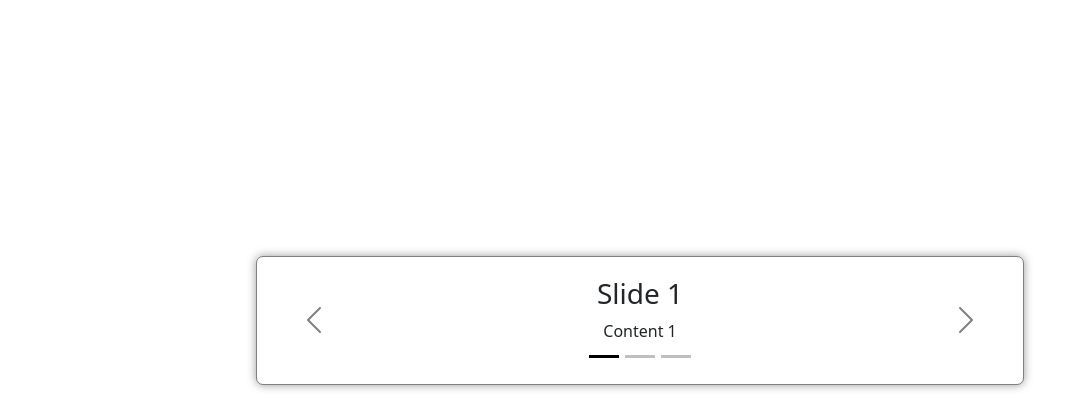
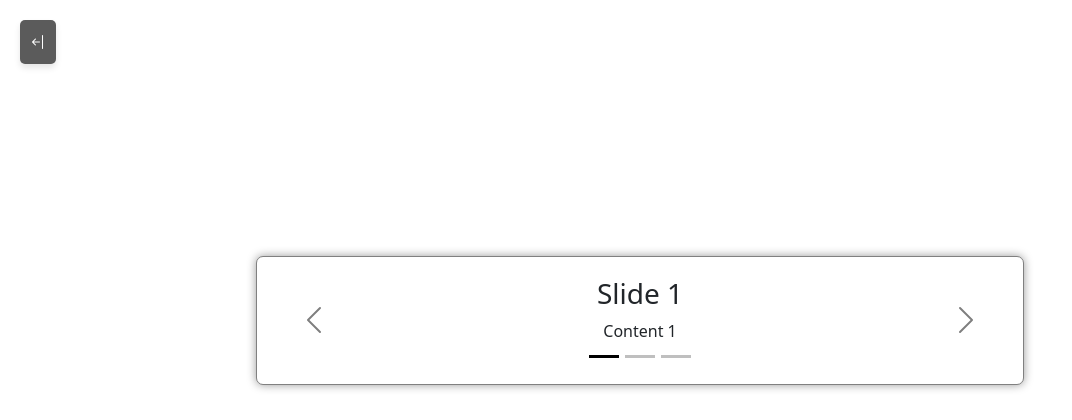
Before and after one commit to CelynChew/CITS3403, a Flask app: page /tutorial in a window 1280 px wide. Shown: the top 420 px of the page, without its empty margins (0-1072 px from the left). Run offline with Flask 3, Linux system fonts and the light colour scheme; the visitor is signed in with stand-in values (Sample User, id 1).

Commit message:
added tutorial button to login page (#12)

```diff
--- a/app/routes.py
+++ b/app/routes.py
@@ -95,7 +95,6 @@ def intro(username):
 
 # Defining route for using chatroom features
 @app.route('/tutorial')
-@login_required
 def tutorial():
     return render_template('tutorial.html')
 
--- a/app/static/css/tutorial.css
+++ b/app/static/css/tutorial.css
@@ -1,3 +1,23 @@
+.back-button {
+    position: absolute;
+    top: 20px;
+    left: 20px;
+    padding: 10px;
+    background-color: #5b5b5b;
+    color: white;
+    border: none;
+    border-radius: 5px;
+    font-weight: bold;
+    box-shadow: 0 4px 6px rgba(0, 0, 0, 0.1);
+    transition: 0.3s;
+}
+
+.back-button:hover {
+    background-color: #454545;
+    transform: scale(1.05);
+    box-shadow: 0 6px 8px rgba(0, 0, 0, 0.2);
+}
+
 .carousel {
     background-color: white;
     border: 1px solid gray;
--- a/app/templates/login.html
+++ b/app/templates/login.html
@@ -20,6 +20,8 @@
                     <h1>Hello {{ username }}!</h1>
                     <h1>Welcome to ChatSome!</h1>
                     <p>A prototype chatroom with basic features</p>
+                    <!-- Tutorial button -->
+                    <a href="/tutorial" class="btn btn-secondary">Tutorial</a>
                 </div>
             </div>
             <!-- Right Column (Login Form) -->
--- a/app/templates/tutorial.html
+++ b/app/templates/tutorial.html
@@ -4,10 +4,14 @@
     <!-- Bootstrap CSS -->
     <link rel="stylesheet" href="https://cdn.jsdelivr.net/npm/bootstrap@5.3.3/dist/css/bootstrap.min.css">
     <script src="https://cdn.jsdelivr.net/npm/bootstrap@5.3.3/dist/js/bootstrap.bundle.min.js"></script>
+    <!-- Bootstrap Icons -->
+    <link href="https://cdn.jsdelivr.net/npm/bootstrap-icons@1.8.0/font/bootstrap-icons.css" rel="stylesheet">
     <!-- tutorial.css -->
     <link rel="stylesheet" href="../static/css/tutorial.css">
 </head>
 <body>
+    <!-- Back button -->
+    <button class="btn back-button" onclick="goBack()"><i class="bi bi-arrow-bar-left"></i></button>
     <!-- carousel functionality  -->
    <div class="carousel" id="tutorial-slide">
         <!-- Indicators/dots -->
@@ -41,5 +45,11 @@
             <span class="carousel-control-next-icon"></span>
         </button>
    </div>
+
+   <script>
+        function goBack() {
+            window.history.back();
+        }
+    </script>
 </body>
 </html>
```
